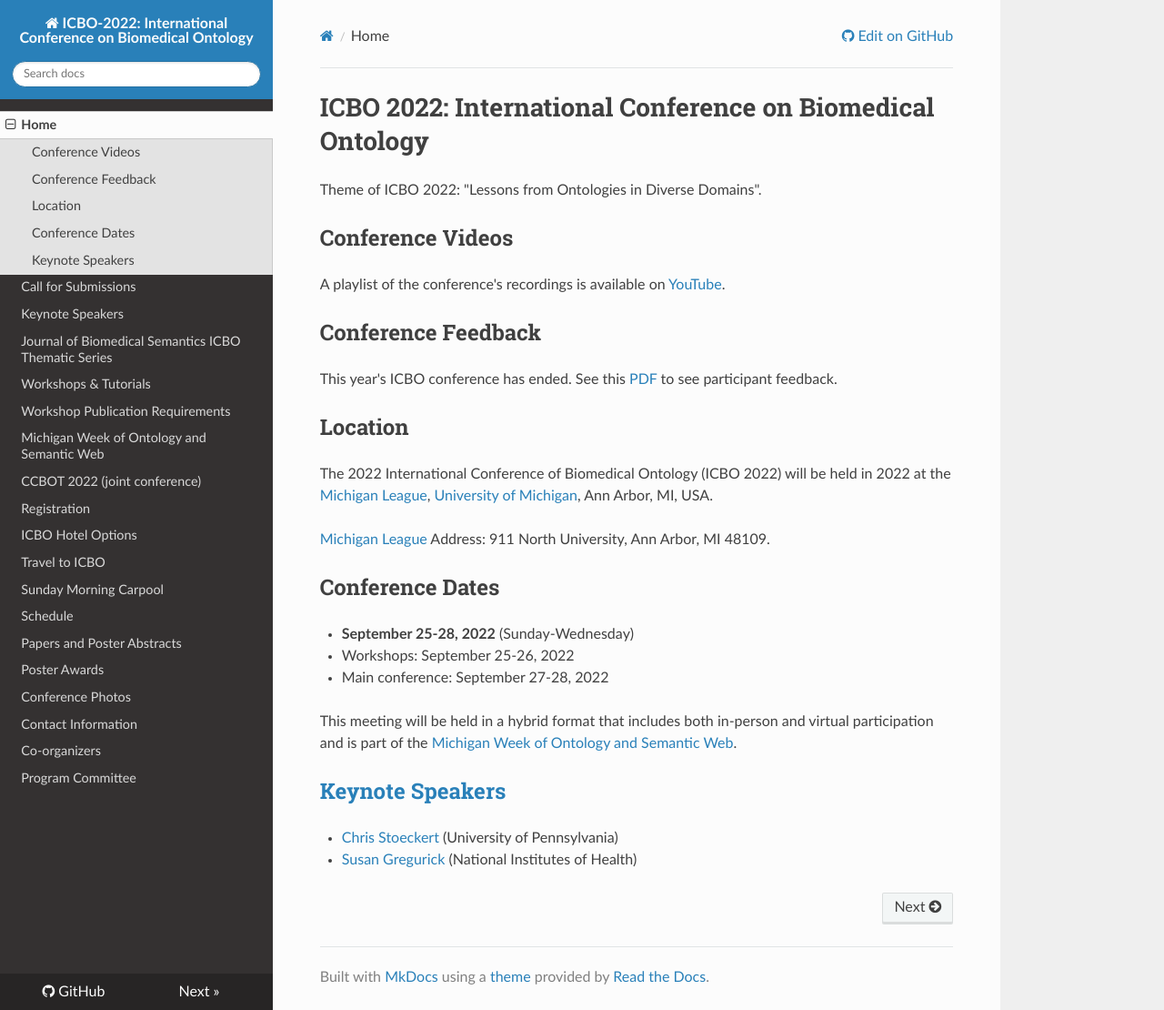
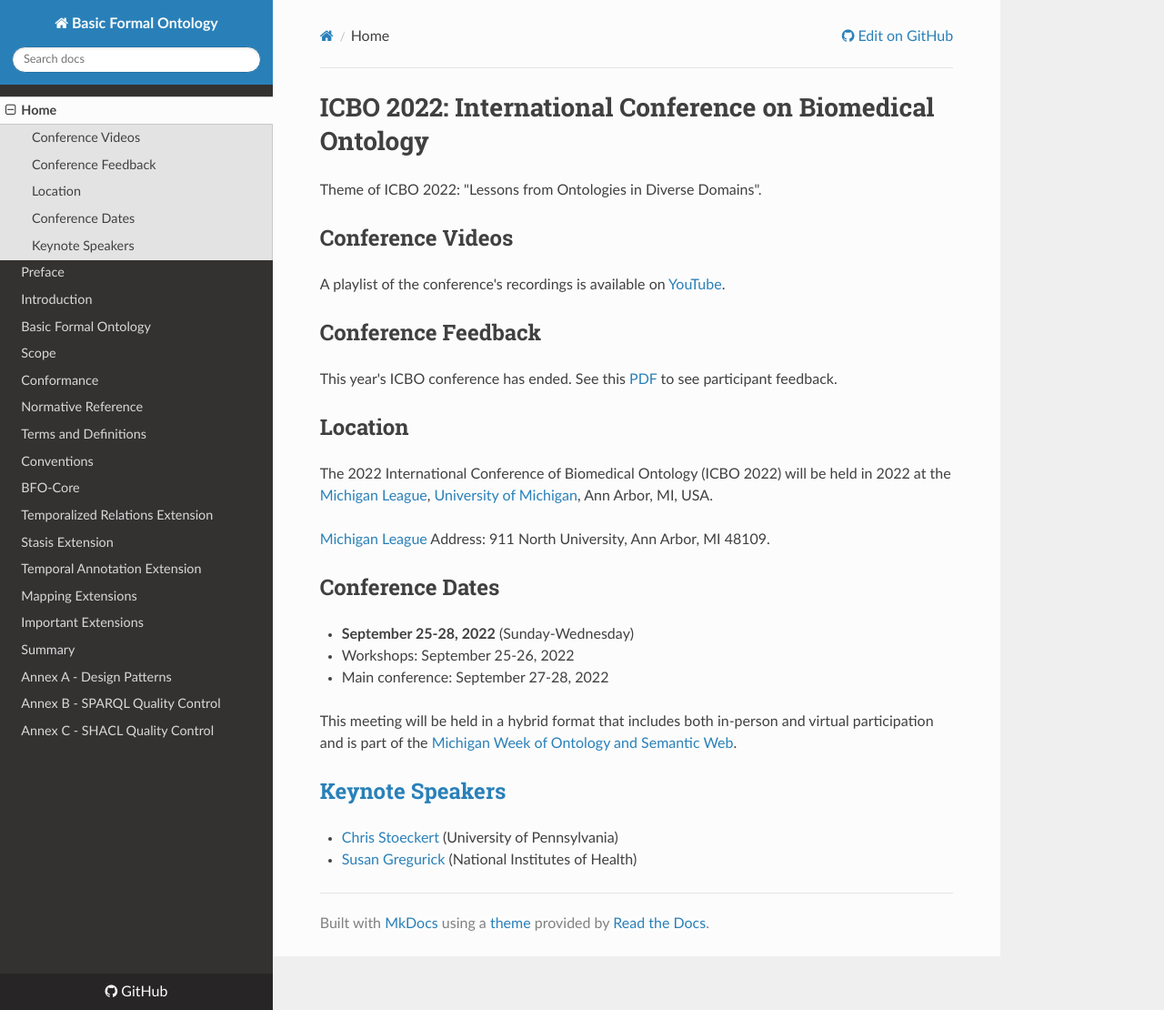
Before and after one commit to johnbeve/BFO-Organization, an MkDocs documentation site: the page built from docs/index.md, in a window 1280 px wide and 1110 px high. Shown: the whole window at 91% size. Built offline with MkDocs 1.6.1, drawn with Linux system fonts in a browser that asks for light colours; nearby versions of some CDN libraries.

Commit message:
Update mkdocs.yml

```diff
--- a/mkdocs.yml
+++ b/mkdocs.yml
@@ -1,25 +1,25 @@
-site_name: "ICBO-2022: International Conference on Biomedical Ontology"
-repo_url: https://github.com/ICBO-conference/icbo2022/
-edit_uri: '?query=root/icbo2022/docs/'
+site_name: "Basic Formal Ontology"
+repo_url: https://github.com/BFO-Organization/BFO/
+edit_uri: '?query=root/BFO/docs/'
 theme:
   name: readthedocs
 nav:
   - Home: index.md
-  - Call for Submissions: call-for-submissions.md
-  - Keynote Speakers: keynote-speakers.md
-  - Journal of Biomedical Semantics ICBO Thematic Series: submit-jbms-icbo.md
-  - Workshops & Tutorials: workshops-and-tutorials.md
-  - Workshop Publication Requirements: workshop-publication-requirements.md
-  - Michigan Week of Ontology and Semantic Web: michigan-week-of-ontology-and-semantic-web.md
-  - CCBOT 2022 (joint conference): ccbot2022.md
-  - Registration: icbo-registration.md
-  - ICBO Hotel Options: icbo-hotels.md
-  - Travel to ICBO:  icbo-travel.md
-  - Sunday Morning Carpool: sunday-morning-carpool.md
-  - Schedule: icbo-schedule.md
-  - Papers and Poster Abstracts: papers-and-poster-abstracts.md
-  - Poster Awards: poster-awards.md
-  - Conference Photos: conference-photos.md
-  - Contact Information: contact-information.md
-  - Co-organizers: co-organizers.md
-  - Program Committee: program-committee.md
+  - Preface: preface.md
+  - Introduction: introduction.md
+  - Basic Formal Ontology: basic-formal-ontology.md
+  - Scope: scope.md
+  - Conformance: conformance.md
+  - Normative Reference: normative-reference.md
+  - Terms and Definitions: terms-and-definitions.md
+  - Conventions: conventions.md
+  - BFO-Core: bfo-core.md
+  - Temporalized Relations Extension: temporalized-relations-extensions.md
+  - Stasis Extension: stasis-extension.md
+  - Temporal Annotation Extension: temporal-annotation-extension.md
+  - Mapping Extensions: mapping-extensions.md
+  - Important Extensions: important-extensions.md
+  - Summary: summary.md
+  - Annex A - Design Patterns: design-patterns.md
+  - Annex B - SPARQL Quality Control: sparql-quality-control.md
+  - Annex C - SHACL Quality Control: shacl-quality-control.md
```
